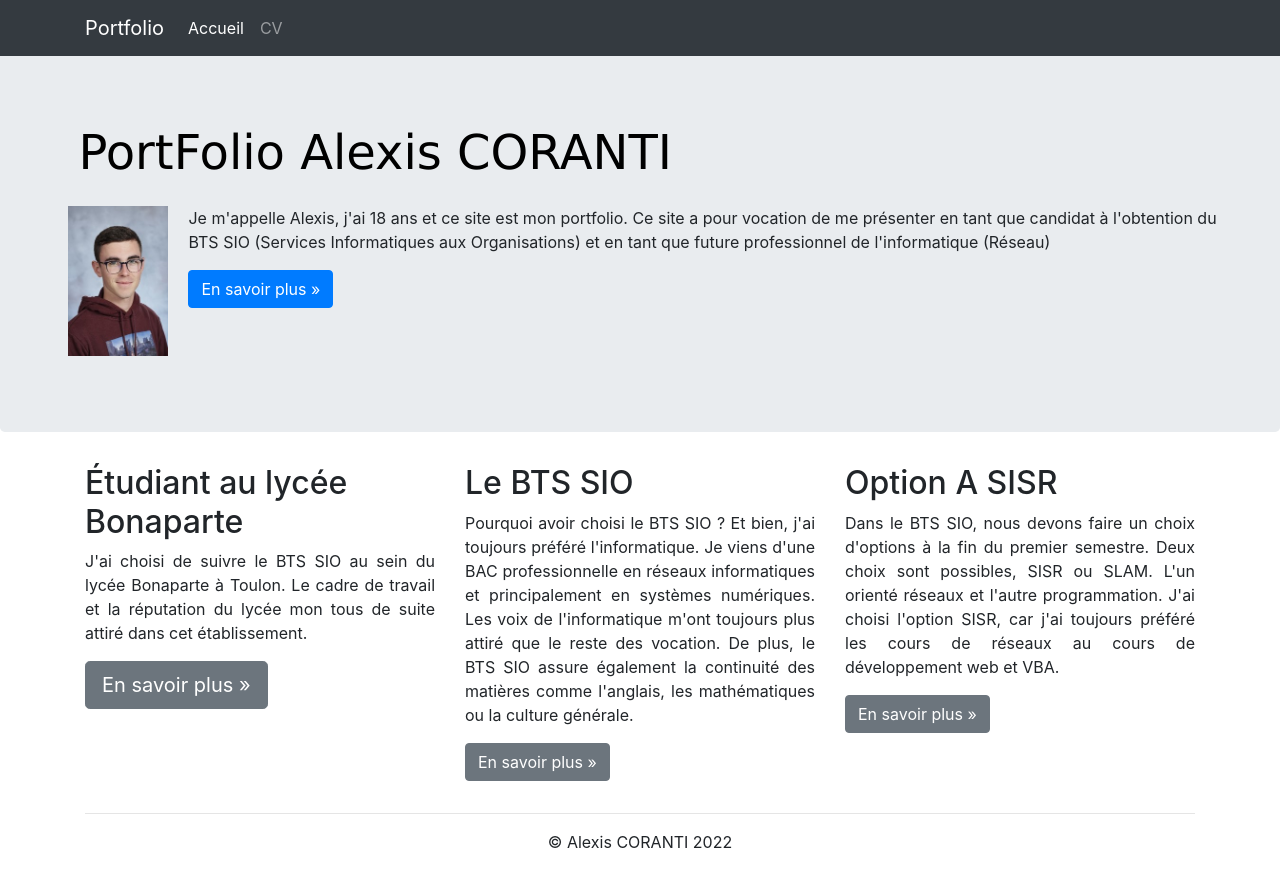
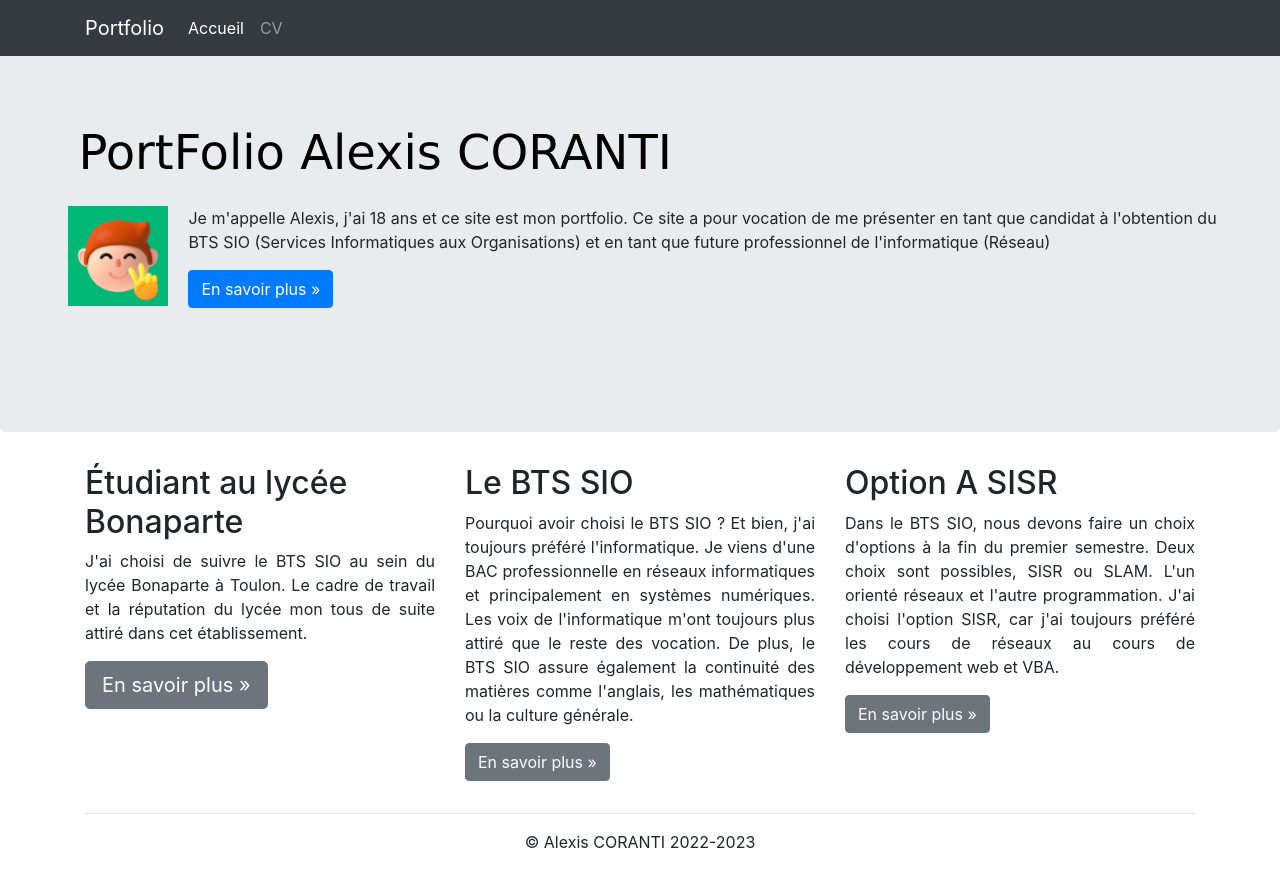
Before and after one commit to AlexisCoranti/alexiscoranti.github.io, a plain HTML site: page index.html in a window 1280 px wide. Drawn offline with nearby package versions, Linux system fonts and the light colour scheme.

Commit message:
Update index.html

```diff
--- a/index.html
+++ b/index.html
@@ -45,7 +45,7 @@
             <section id="Bloc1">
                 <h1>PortFolio Alexis CORANTI</h1>
                 <br>
-                <img src="images/AlexisCorantiFull.jpg" alt="image principal d'amélia pilou" class="alexisimgprincip"/>
+                <img src="images/AlexisCoranti.gif" alt="image principal d'amélia pilou" class="alexisimgprincip"/>
                 <p>Je m'appelle Alexis, j'ai 18 ans et ce site est mon portfolio. Ce site a pour vocation de me présenter en tant que candidat à l'obtention du BTS SIO (Services Informatiques aux Organisations) et en tant que future professionnel de l'informatique (Réseau)</p>
                 <a class="btn btn-primary" href="pages/cv.html" role="button">En savoir plus »</a>
         </div>
@@ -84,7 +84,7 @@
                 </div>
             </div>
             <hr>
-            <p class="text-center" id="copyright">© Alexis CORANTI 2022</p>
+            <p class="text-center" id="copyright">© Alexis CORANTI 2022-2023</p>
         </div>
     </footer>
 
```
